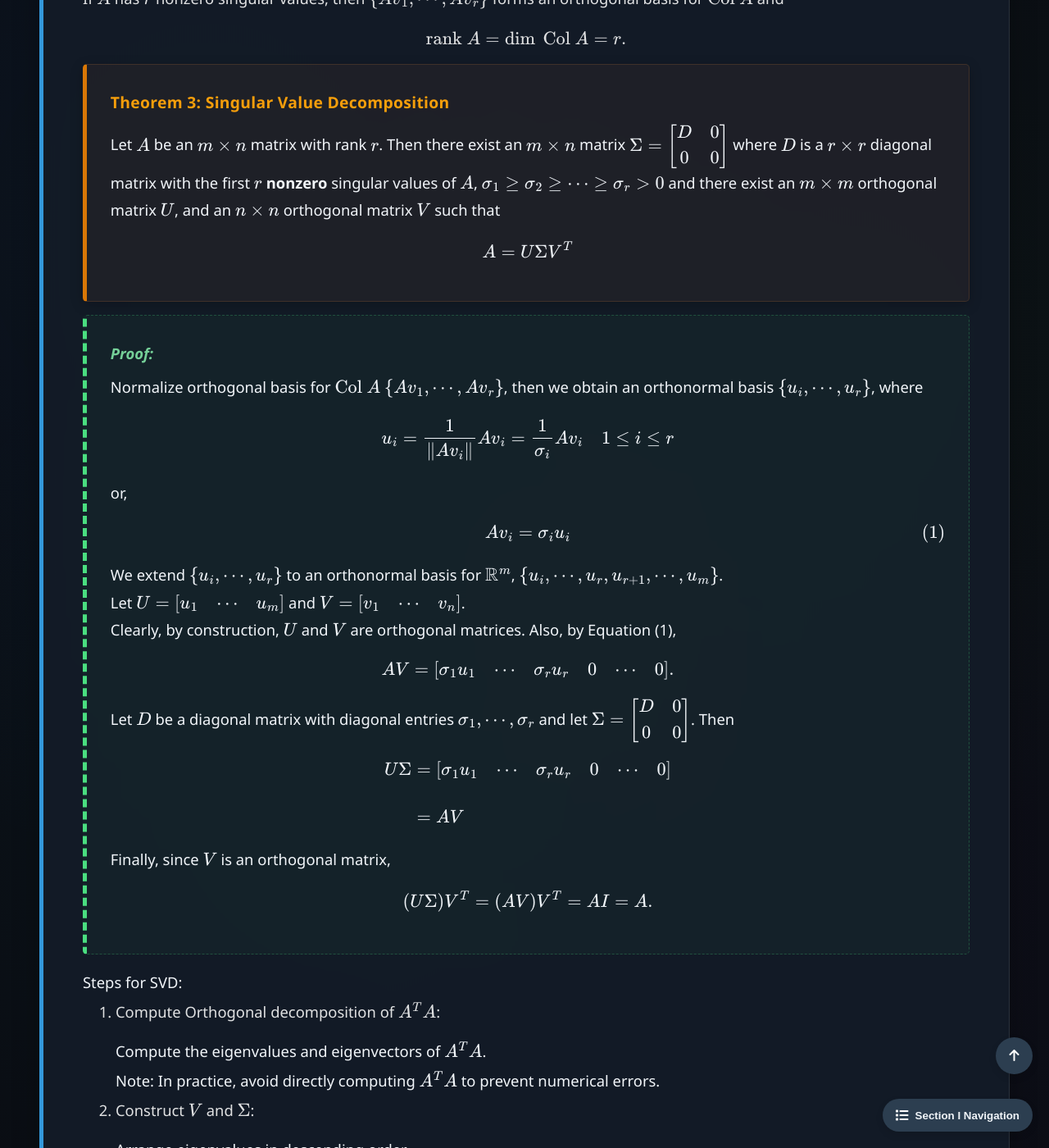
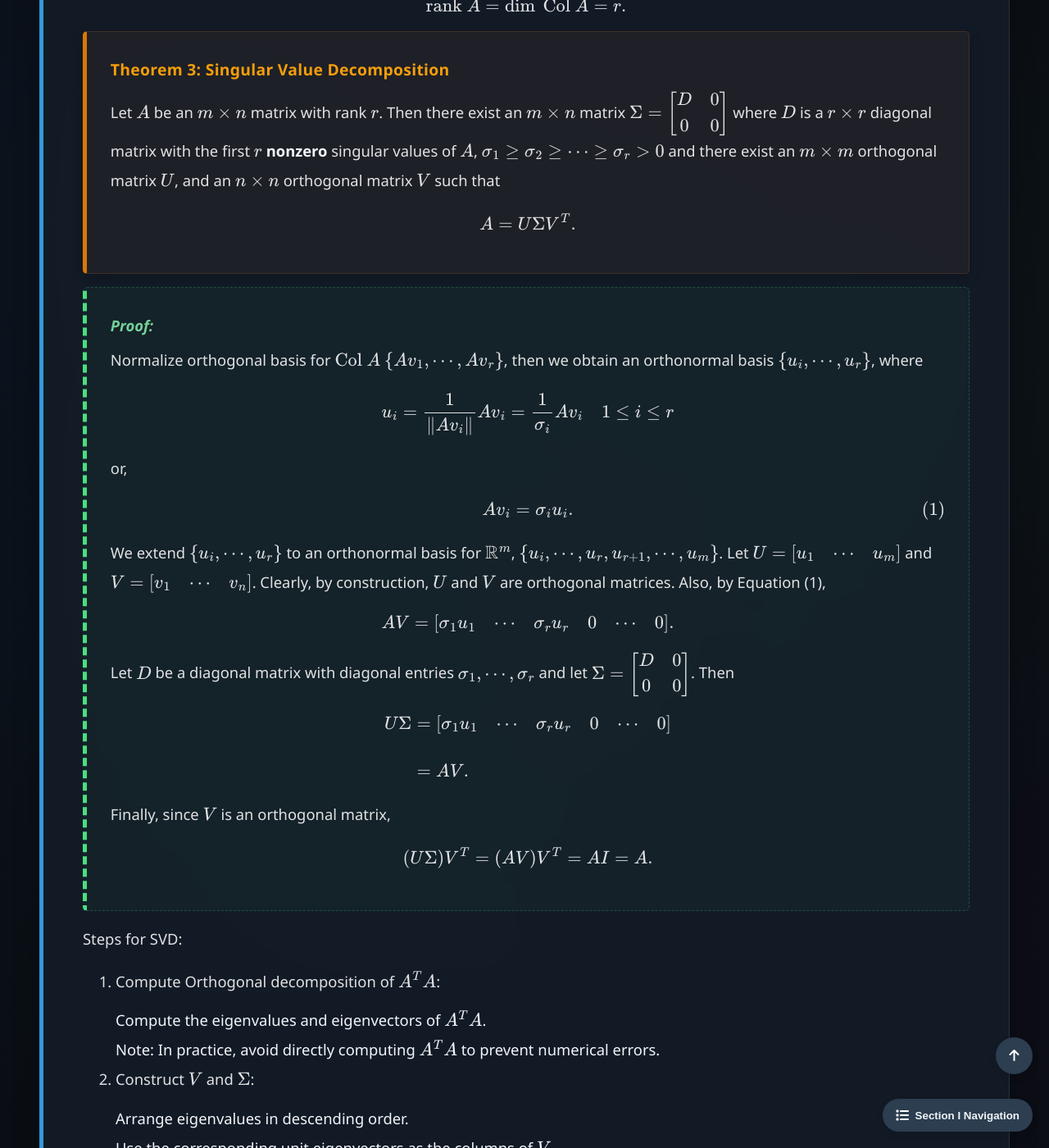
Before and after one commit to Yusukey01/yusukey01.github.io, a Jekyll site: the page built from Mathematics/Linear_algebra/symmetry.html, in a window 1280 px wide and 1400 px high, scrolled down 6816 px. Shown: the whole window at 82% size. Built offline with Jekyll 4.4.1, drawn with Linux system fonts in a browser that asks for light colours; some of the changed text lies outside the part shown.

Commit message:
revised explanations

```diff
--- a/Mathematics/Linear_algebra/symmetry.html
+++ b/Mathematics/Linear_algebra/symmetry.html
@@ -215,7 +215,8 @@ uses_python: false
                     Let \(A\) be an \(m \times n\) matrix. The symmetric matrix \(A^TA\) is orthogonally diagonalizable.
                     Let \(\{v_1, \cdots, v_n\}\) be an orthonormal basis for \(\mathbb{R}^n\) consisting of eigenvectors
                     of \(A^TA\) with corresponding eigenvalues \(\lambda_1, \cdots, \lambda_n\).
-            <br>
+                </p>
+                <p>
                     For \(1 \leq i \leq n\), the following holds:
                     \[
                     \begin{align*}
@@ -225,12 +226,12 @@ uses_python: false
                     \end{align*}
                     \]
                     Since \(\| Av_i \|^2 \geq 0\), we conclude that \(\lambda_i \geq 0 \).
-            <br><br>
+                </p>
+                <p>
                     We assume the eigenvalues are arranged in descending order:
                     \[
-            \lambda_1 \geq \lambda_2 \geq \cdots \geq \lambda_n
+                    \lambda_1 \geq \lambda_2 \geq \cdots \geq \lambda_n.
                     \]
-            <br>
                     For \(1 \leq i \leq n\), the <strong>singular values</strong> of \(A\) are defined as
                     \[
                     \sigma_i = \sqrt{\lambda_i} = \| Av_i \| \geq 0.
@@ -239,16 +240,24 @@ uses_python: false
                     for \(\text{Col }A\) and
                     \[\text{rank } A = \dim \text{ Col }A = r.
                     \]
+                </p>
+
                 <div class="theorem">
                     <span class="theorem-title">Theorem 3: Singular Value Decomposition</span>
+                    <p>
                         Let \(A\) be an \(m \times n\) matrix with rank \(r\). Then there exist an \(m \times n\)
                         matrix \(\Sigma = \begin{bmatrix} D & 0 \\ 0 & 0 \\ \end{bmatrix}\) where \(D\) is a \(r \times r\)
                         diagonal matrix with the first \(r\) <strong>nonzero</strong> singular values of \(A\), \(\sigma_1 \geq \sigma_2 \geq \cdots \geq \sigma_r > 0\)
                         and there exist an \(m \times m\) orthogonal matrix \(U\), and an \(n \times n\) orthogonal matrix \(V\) such that
-                \[A = U\Sigma V^T\]
+                        \[
+                        A = U\Sigma V^T.
+                        \]
+                     </p>
                 </div>
+
                 <div class="proof">
                     <span class="proof-title">Proof:</span>
+                    <p>
                         Normalize orthogonal basis for \(\text{Col }A\) \(\{Av_1, \cdots, Av_r\}\), then we obtain an orthonormal basis
                         \(\{u_i, \cdots, u_r\}\), where
                         \[
@@ -256,26 +265,39 @@ uses_python: false
                         \]
                         or,
                         \[
-                Av_i = \sigma_i u_i \tag{1}
+                        Av_i = \sigma_i u_i. \tag{1}
                         \]
+                    </p>
+                    <p>
                         We extend \(\{u_i, \cdots, u_r\}\) to an orthonormal basis for \(\mathbb{R}^m\), \(\{u_i, \cdots, u_r, u_{r+1}, \cdots, u_m\}\).
-                <br>Let \(U = \begin{bmatrix}u_1 & \cdots & u_m \end{bmatrix}\) and \(V = \begin{bmatrix}v_1 & \cdots & v_n \end{bmatrix}\).
-                <br>Clearly, by construction, \(U\) and \(V\) are orthogonal matrices. Also, by Equation (1),
-                \[AV = \begin{bmatrix} \sigma_1u_1 & \cdots & \sigma_ru_r & 0 & \cdots & 0 \end{bmatrix}.\]
+                        Let \(U = \begin{bmatrix}u_1 & \cdots & u_m \end{bmatrix}\) and \(V = \begin{bmatrix}v_1 & \cdots & v_n \end{bmatrix}\).
+                        Clearly, by construction, \(U\) and \(V\) are orthogonal matrices. Also, by Equation (1),
+                        \[
+                        AV = \begin{bmatrix} \sigma_1u_1 & \cdots & \sigma_ru_r & 0 & \cdots & 0 \end{bmatrix}.
+                        \]
+                    </p>
+                    <p>
                         Let \(D\) be a diagonal matrix with diagonal entries \(\sigma_1, \cdots, \sigma_r\) and
                         let \(\Sigma =\begin{bmatrix} D & 0 \\ 0 & 0 \\ \end{bmatrix}\). Then
                         \[
                         \begin{align*}
                         U\Sigma &= \begin{bmatrix}\sigma_1u_1 & \cdots & \sigma_ru_r & 0 & \cdots & 0\end{bmatrix} \\\\
-                        &= AV
+                                &= AV.
                         \end{align*}
                         \]
                         Finally, since \(V\) is an orthogonal matrix,
-                \[(U\Sigma ) V^T = (AV)V^T = AI = A.\]
+                        \[
+                        (U\Sigma ) V^T = (AV)V^T = AI = A.
+                        \]
+                    </p>
                 </div>
+
+                <p>
                     Steps for SVD:
+                </p>
+
                 <ol style="padding-left: 40px;">
-                <li>Compute Orthogonal decomposition of \(A^TA\): </li>
+                    <li>Compute Orthogonal decomposition of \(A^TA\):</li>
                         Compute the eigenvalues and eigenvectors of  \(A^TA\). <br>
                         Note: In practice, avoid directly computing \(A^TA\) to prevent numerical errors.
                     <li>Construct \(V\) and \(\Sigma\):</li>
@@ -284,19 +306,24 @@ uses_python: false
                     <li>Construct \(U\):</li>
                         For nonzero singular values, compute \(u_k = \frac{1}{\sigma_k}Av_k\).<br>
                         If there are not enough nonzero singular values, extend the orthonormal basis.
-            </ol>
-            <br>
+                </ol><br>
+
                 <p>
-            The singular values give us a powerful tool to diagnose the stability of a linear system. The <strong>condition number</strong> of a matrix \(A\), denoted \(\kappa(A)\), measures how sensitive the output \(Ax\) is to small changes (like floating-point errors) in the input \(x\).
-            <br><br>
+                    The singular values give us a powerful tool to diagnose the stability of a linear system. The <strong>condition number</strong>
+                    of a matrix \(A\), denoted \(\kappa(A)\), measures how sensitive the output \(Ax\) is to small changes (like floating-point errors)
+                    in the input \(x\).
+                </p>
+                <p>
                     For a general \(m \times n\) matrix \(A\) with rank \(r\), the condition number is defined as the ratio of the largest to the smallest <em>nonzero</em> singular value:
                     \[
                     \kappa(A) = \frac{\sigma_1}{\sigma_r}
                     \]
                     If \(A\) is a square, invertible matrix, this simplifies to \(\kappa(A) = \sigma_1 / \sigma_n\).
-            <br><br>
-            A matrix with a very large condition number (\(\kappa(A) \gg 1\)) is called <strong>ill-conditioned</strong>. This means the matrix is "almost singular." From a CS and engineering perspective, this is a critical numerical red flag. Solving \(Ax=b\) for an ill-conditioned \(A\) can lead to highly inaccurate results, as small rounding errors in \(b\) or \(A\) get magnified into large errors in the solution \(x\).
                 </p>
+                <p>
+                    A matrix with a very large condition number (\(\kappa(A) \gg 1\)) is called <strong>ill-conditioned</strong>. This means the matrix is
+                    "almost singular." From a CS and engineering perspective, this is a critical numerical red flag. Solving \(Ax=b\) for an ill-conditioned
+                    \(A\) can lead to highly inaccurate results, as small rounding errors in \(b\) or \(A\) get magnified into large errors in the solution \(x\).
                 </p>
             </section>
 
```
Lines whose indentation alone changed are shown as unchanged.
